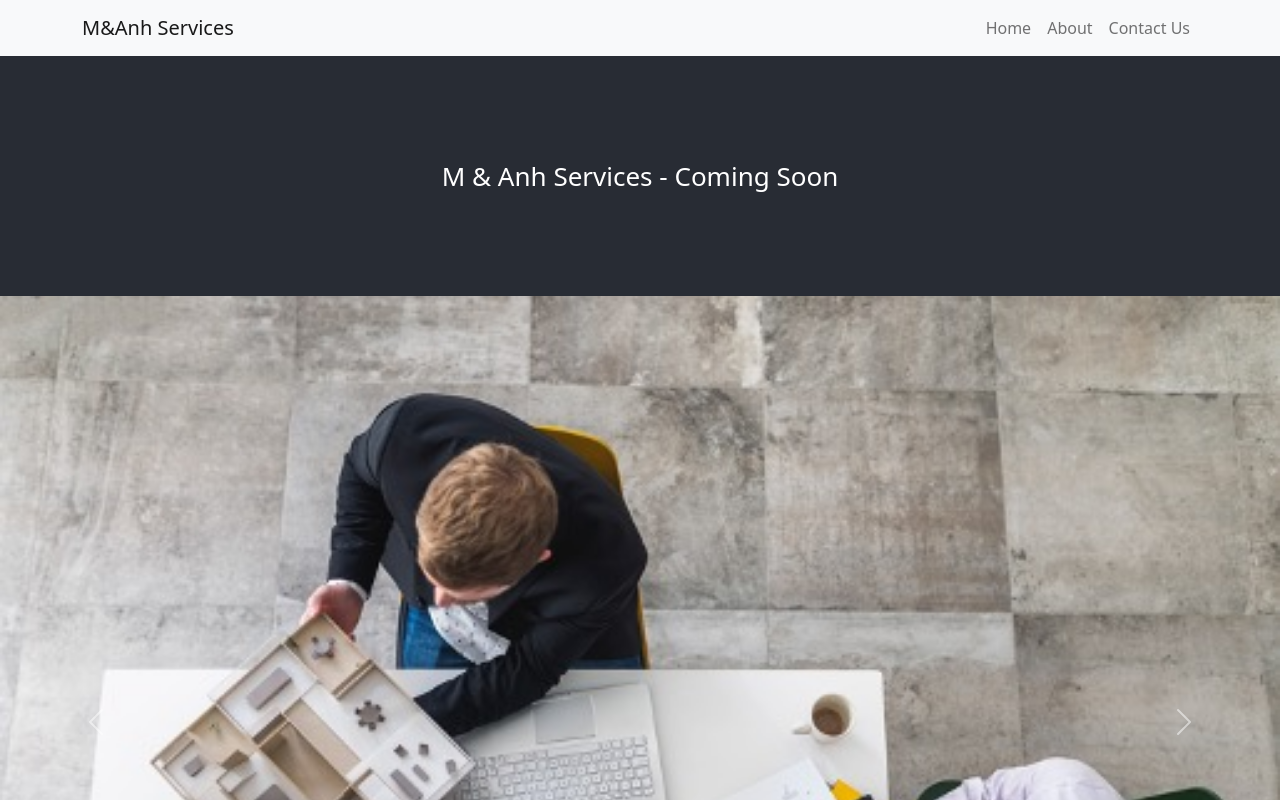
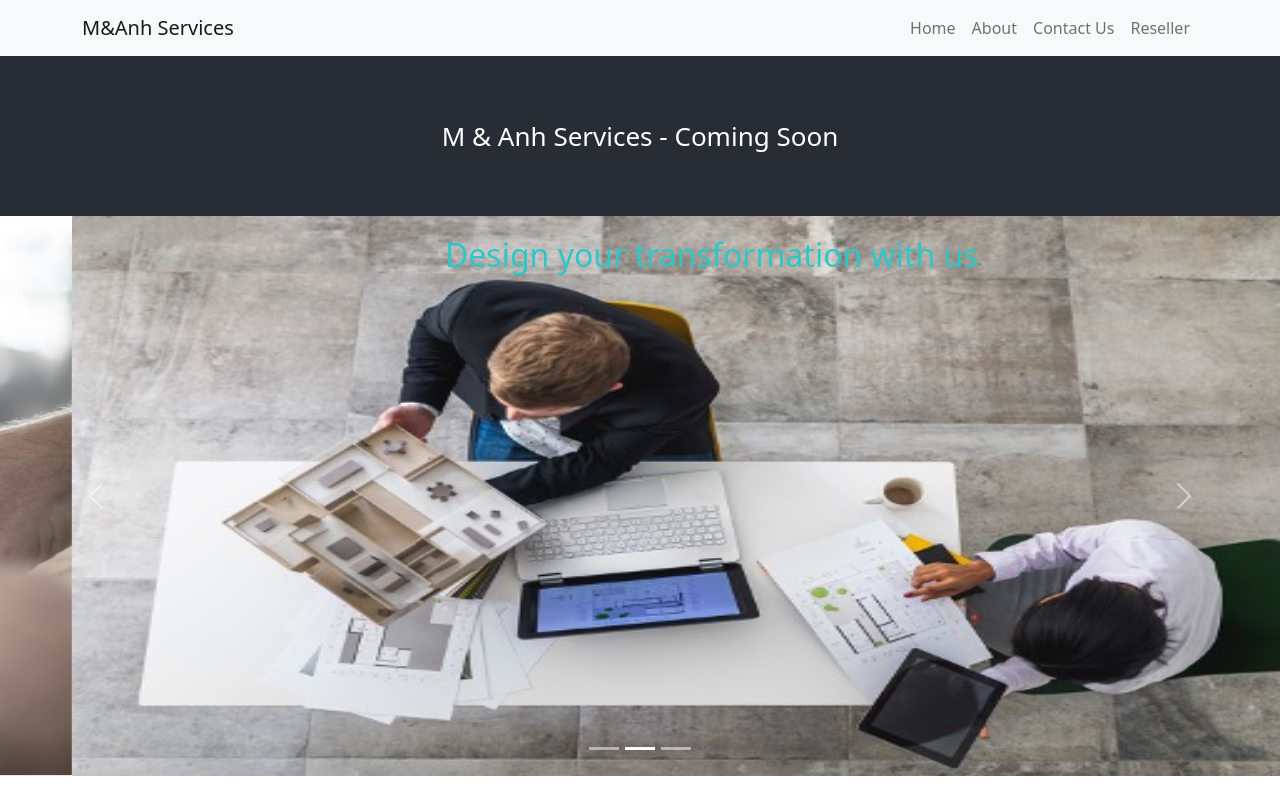
Before and after one commit to mikah-mandanh/site, a React (Create React App) app: page / in a window 1280 px wide. Shown: the top 800 px of the page. Built offline with nearby package versions, Linux system fonts and the light colour scheme.

Commit message:
added Reseller page, fixed home page carousel positioning and language

```diff
--- a/package.json
+++ b/package.json
@@ -11,6 +11,7 @@
     "react": "^17.0.2",
     "react-bootstrap": "^2.0.4",
     "react-dom": "^17.0.2",
+    "react-ga": "^3.3.0",
     "react-router-dom": "^6.2.1",
     "react-scripts": "5.0.0",
     "web-vitals": "^2.1.2"
--- a/src/App.css
+++ b/src/App.css
@@ -15,8 +15,8 @@
 
 .App-header {
   background-color: #282c34;
-  min-height: 30vh;
-  max-height: 40vh;
+  min-height: 20vh;
+  max-height: 25vh;
   display: flex;
   flex-direction: column;
   align-items: center;
--- a/src/App.js
+++ b/src/App.js
@@ -11,6 +11,7 @@ import {
 import { Home } from './components/Home'
 import { About } from './components/About'
 import { ContactUs } from './components/ContactUs';
+import { Reseller } from './components/Reseller'
 
 // Your web app's Firebase configuration
 // For Firebase JS SDK v7.20.0 and later, measurementId is optional
@@ -36,6 +37,7 @@ function App() {
       <Route path="/" element={<Home />} />
       <Route path="/about" element={<About />} />
       <Route path="/contact" element={<ContactUs />} />
+      <Route path="/reseller" element={<Reseller />} />
     </Routes>
     </BrowserRouter>
   );
--- a/src/components/HomeCarousel.css
+++ b/src/components/HomeCarousel.css
@@ -1,8 +1,15 @@
-image {
-    min-height: 40vh;
-    max-height: 50vh;
+/* attempt to scale the carousel images */
+img {
+    scale: auto;
+    max-height: 70vh;
 }
 
 h2 {
     color: #2ec7c7;
 }
+
+/* position the carousel captions on the top of the image */
+.carousel-caption {
+    top: 0;
+    bottom: auto;
+}
--- a/src/components/HomeCarousel.js
+++ b/src/components/HomeCarousel.js
@@ -10,7 +10,7 @@ function HomeCarousel(props) {
                 src="consult.jpg"
                 />
                 <Carousel.Caption>
-                <h2>Consult with our experienced team</h2>
+                <h2>Consult with our experienced professionals </h2>
                 </Carousel.Caption>
             </Carousel.Item>
             <Carousel.Item>
--- a/src/components/Menu.js
+++ b/src/components/Menu.js
@@ -11,6 +11,7 @@ function Menu(props) {
                 <Nav.Link href="/">Home</Nav.Link>
                 <Nav.Link href="/about">About</Nav.Link>
                 <Nav.Link href="/contact">Contact Us</Nav.Link>
+                <Nav.Link href="/reseller">Reseller</Nav.Link>
             </Nav>
             </Navbar.Collapse>
         </Container>
--- /dev/null
+++ b/src/components/Reseller.js
@@ -0,0 +1,13 @@
+function Reseller(props) {
+    return (
+    <div className="App">
+        <header className="App-header">
+        <p>
+            Become an Official M &amp; Anh Service Reseller
+        </p>
+        </header>
+    </div>
+    )
+}
+
+export { Reseller }
```
Also changed, not shown: 1 other file (tests, documents, lock files or other folders).
